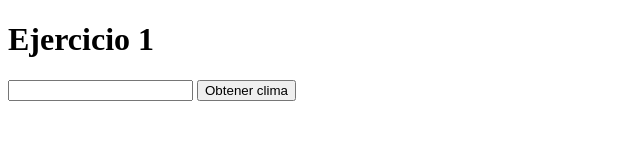
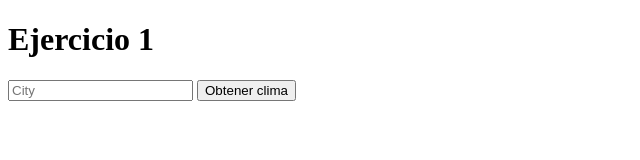
Before and after one commit to m1kegarza/ejercicio1API, a plain HTML site: page index.html in a window 1280 px wide. Shown: the full height of the page, 0-640 px from the left. Drawn offline with Linux system fonts and the light colour scheme.

Commit message:
output changes

```diff
--- a/index.html
+++ b/index.html
@@ -9,7 +9,7 @@
 <body>
     <h1>Ejercicio 1</h1>
 
-    <input type="text" name="ciudad" id="ciudad">
+    <input type="text" name="ciudad" id="ciudad" placeholder="City">
     <button id="btn" onclick="getWeather()" > Obtener clima </button>
 
     <script src="./index.js"></script>
--- a/index.js
+++ b/index.js
@@ -6,6 +6,6 @@ const getWeather = async () => {
     console.log('response', response)
     const data = await response.json()
     const { main } = data
-    console.log(`La temperatura en ${ciudad} es de ${main.temp}`)
+    console.log(`La temperatura en ${ciudad} es de ${main.temp}ºK`)
 
   }
```
